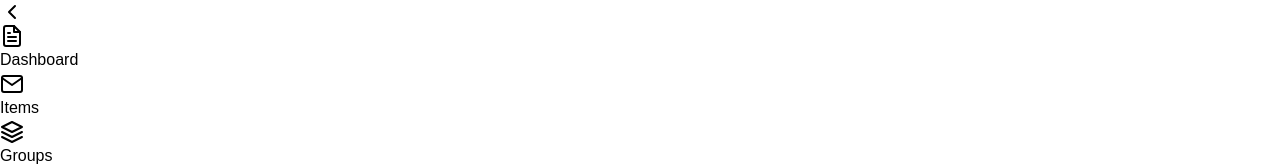
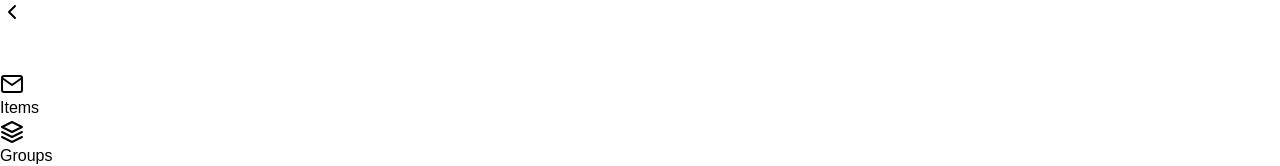
Before and after one commit to Rafiki-Capital-Ltd/rafiki-fmis-frontend, a React (Vite) app: page /dashboard in a window 1280 px wide. Shown: the top 166 px of the page. Built offline with nearby package versions, Linux system fonts and the light colour scheme.

Commit message:
changed link to nav link

```diff
--- a/src/auth/Login.jsx
+++ b/src/auth/Login.jsx
@@ -1,7 +1,7 @@
 import React from "react";
 import { Link } from "react-router-dom";
 
-function login() {
+function Login() {
   return (
     <div className="bg-gray-100">
       <div className="grid grid-cols-1  md:grid-cols-3 items-center justify-center h-screen bg-gray-100">
@@ -68,4 +68,4 @@
   );
 }
 
-export default login;
+export default Login;
--- a/src/components/BarChart.jsx
+++ b/src/components/BarChart.jsx
@@ -15,7 +15,7 @@
 
     const options = {
       maintainAspectRatio: false,
-      aspectRatio: 0.8,
+        aspectRatio: 0.8,
       plugins: {
         legend: {
           labels: {
--- a/src/components/Dashboard.jsx
+++ b/src/components/Dashboard.jsx
@@ -47,7 +47,7 @@
           <div
             className={` ${
               open ? " hidden sm:inline" : " inline "
-            } text-md text-md text-gray-400 font-[13px] px-2 `}
+            } text-md  text-gray-400 font-[13px] px-2 `}
           >
             {" "}
             test@test.com
@@ -157,10 +157,10 @@
             } `}
           >
             <div className={`${open ? "" : "mx-10"} grid grid-cols-5 flex-1 `}>
-              <div className="col-span-3 sm:col-span-3 mr-3  bg-white shadow-md p-2 rounded-md">
+              <div className="col-span-5 md:col-span-3 xs:h-32  bg-white shadow-md p-2 rounded-md">
                 <BarChart data={scanData} />
               </div>
-              <div className="col-span-3  sm:col-span-2 ml-3 bg-white shadow-md p-2 rounded-md">
+              <div className="col-span-5  md:col-span-2 xs:h-32 ml-3 bg-white shadow-md p-2 rounded-md">
                 {/* <BarChart data={scanData} /> */}
               </div>
             </div>
--- a/src/components/Sidebar.jsx
+++ b/src/components/Sidebar.jsx
@@ -1,6 +1,7 @@
 import React from "react";
-import { Routes, Route, Link, useLocation, Outlet } from "react-router-dom";
+import { Routes, Route, Link, useLocation, Outlet , NavLink } from "react-router-dom";
 import { useState, useEffect } from "react";
+
 
 function Sidebar() {
   const [open, setOpen] = useState(true);
@@ -38,12 +39,10 @@
             <i data-feather="chevron-left"> </i>
           </span>
 
-          <div className="flex gap-x-4 items-center justify-center">
-
-          </div>
+          <div className="flex gap-x-4 items-center justify-center"></div>
           <ul className="pt-6">
-            {Menus.map((Menu, index) => (
-              <Link
+            { Menus.map((Menu, index) => (
+              <NavLink
                 to={
                   Menu.title === "Dashboard"
                     ? "/dashboard"
@@ -52,7 +51,7 @@
               >
                 <li
                   key={index}
-                  className={`flex  rounded-md p-2 cursor-pointer hover:bg-light-white text-gray-100 text-sm items-center gap-x-4
+                  className={`flex rounded-md p-2 cursor-pointer hover:bg-light-white text-gray-100 text-sm items-center gap-x-4
               ${Menu.gap ? "mt-9" : "mt-2"} ${
                     location.pathname ===
                       "/dashboard/" + Menu.title.toLocaleLowerCase() &&
@@ -67,7 +66,7 @@
                     {Menu.title}
                   </span>
                 </li>{" "}
-              </Link>
+              </NavLink>
             ))}
           </ul>
         </aside>
--- a/src/index.css
+++ b/src/index.css
@@ -6,3 +6,8 @@
     font-family: sans-serif;
 
 }
+
+.active{
+    background-color: #a2d09b;
+    color: #fff;
+}
```
